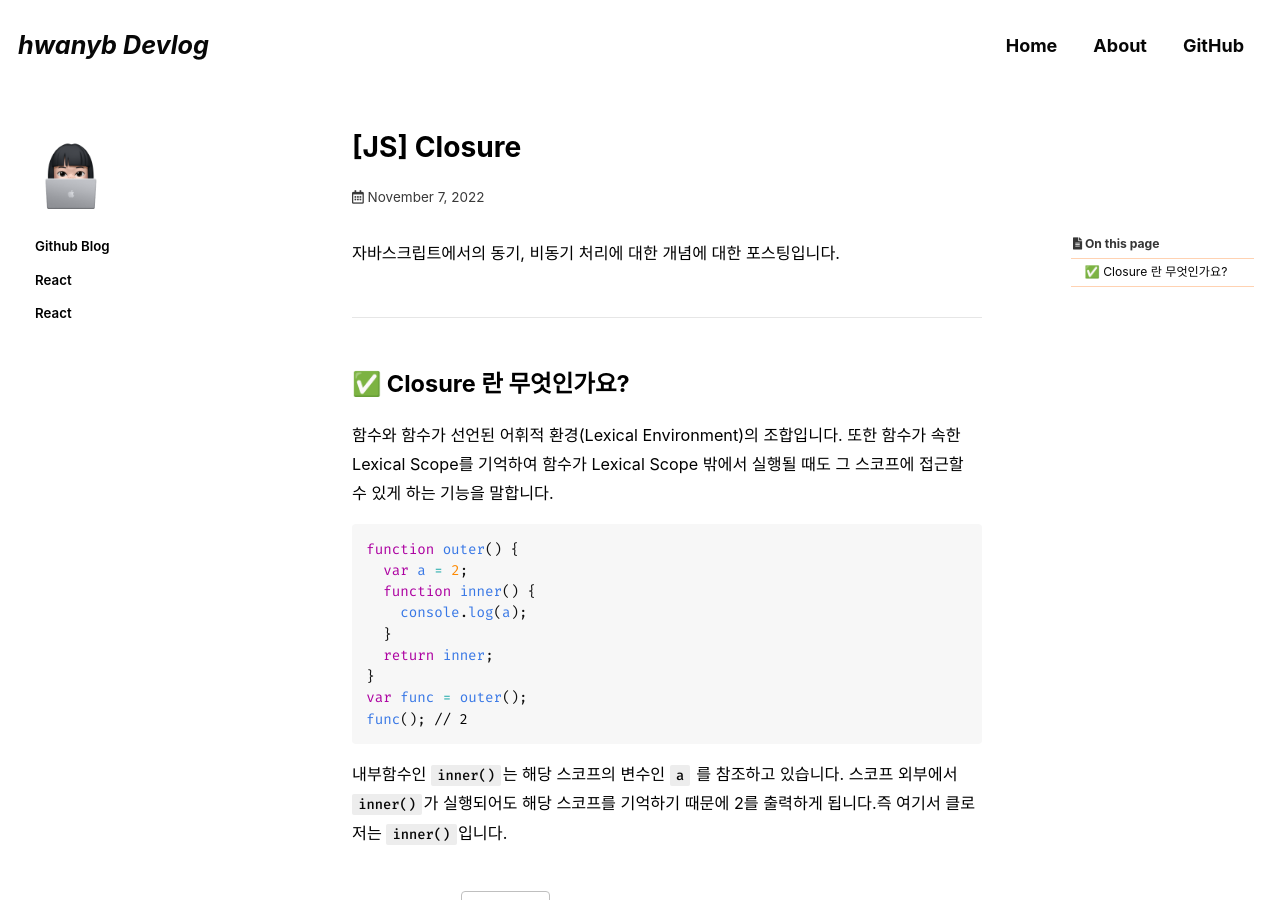
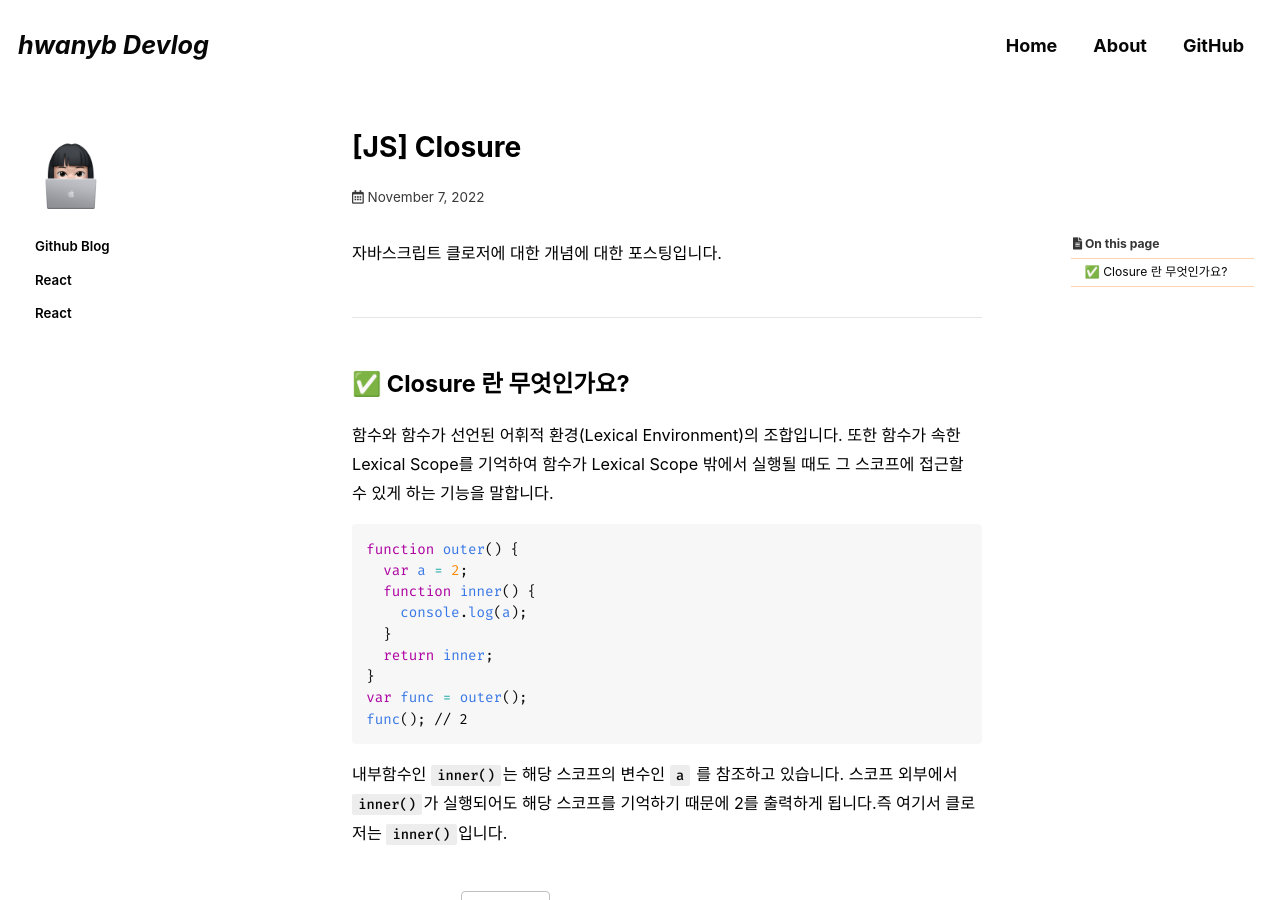
Before and after one commit to hwanyb/hwanyb.github.io, a Jekyll site: the page built from _posts/2022-11-07-javascript-closure.md, in a window 1280 px wide and 900 px high. Built offline with Jekyll 4.4.1, drawn with Linux system fonts in a browser that asks for light colours; cached includes are drawn as plain includes; some web fonts are replaced; comment, search, counter and statistics services are not loaded.

Commit message:
Docs : Update Post - 자바스크립트 클로저 포스팅 오타 수정

```diff
--- a/_posts/2022-11-07-javascript-closure.md
+++ b/_posts/2022-11-07-javascript-closure.md
@@ -15,7 +15,7 @@ toc_sticky: true
 date: 2022-11-07
 last_modified_at: 2022-11-07
 ---
-자바스크립트에서의 동기, 비동기 처리에 대한 개념에 대한 포스팅입니다.
+자바스크립트 클로저에 대한 개념에 대한 포스팅입니다.
 
 ***
 
```
